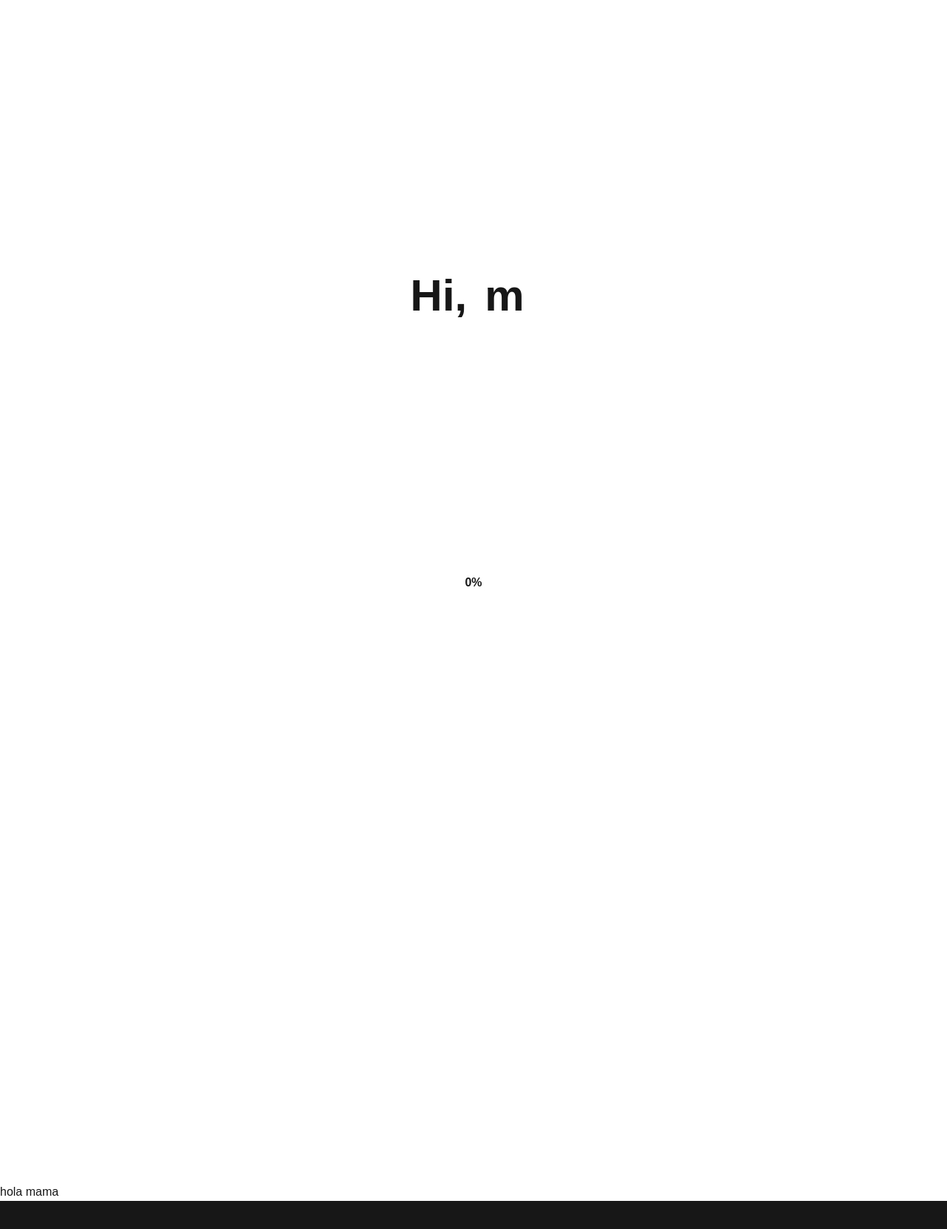
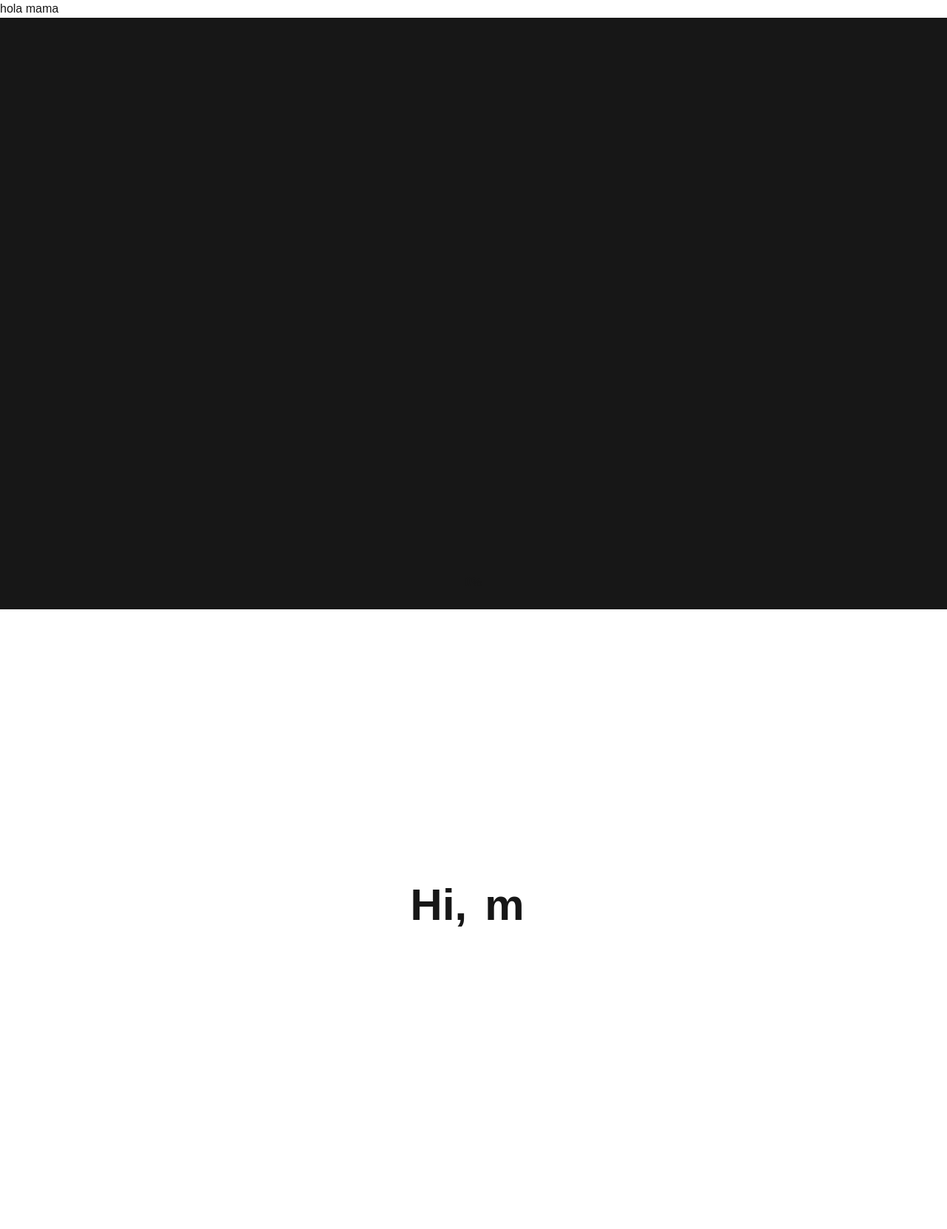
Before and after one commit to Deghim/CoolWebPage, a Next.js app in the folder cool-webpage/: page / in a window 1280 px wide. Shown: the top 1662 px of the page at 74% size. Built offline with nearby package versions, Linux system fonts and the light colour scheme.

Commit message:
Detalles

```diff
--- a/cool-webpage/src/app/page.tsx
+++ b/cool-webpage/src/app/page.tsx
@@ -27,13 +27,13 @@ export default function Home() {
 
   return (
     <div className="relative" >
+      <button onClick={() => setGatillo(!gatillo)}> hola mama</button>
+      <PixelBack gatillo={!gatillo} />
       <div style={{ position: 'fixed', bottom: `${progreView}%` , left: '50%', transform: 'translateX(-50%)', fontSize: '1rem', fontWeight: 'bold', opacity: progreView >= 100 ? 0 : 100, transition: 'opacity 0.5s ease', }}>
         {Math.round(progreView)}%
       </div>
       <Landing />
       <Options opacity={progreView >= 100 ? 100 : 0} />
-      <button onClick={() => setGatillo(!gatillo)}> hola mama</button>
-      <PixelBack gatillo={!gatillo} />
     </div>
   );
 }
--- a/cool-webpage/src/app/pixelBackground/pixelBackground.tsx
+++ b/cool-webpage/src/app/pixelBackground/pixelBackground.tsx
@@ -48,6 +48,7 @@ export default function PixelBack({ gatillo }: { gatillo: boolean }) {
         generateBlocks();
         window.addEventListener('resize', generateBlocks);
         return () => window.removeEventListener('resize', generateBlocks);
+        // ESLint ignore
     }, [gatillo]);
 
     const pixelBackground: CSSProperties = {
```
